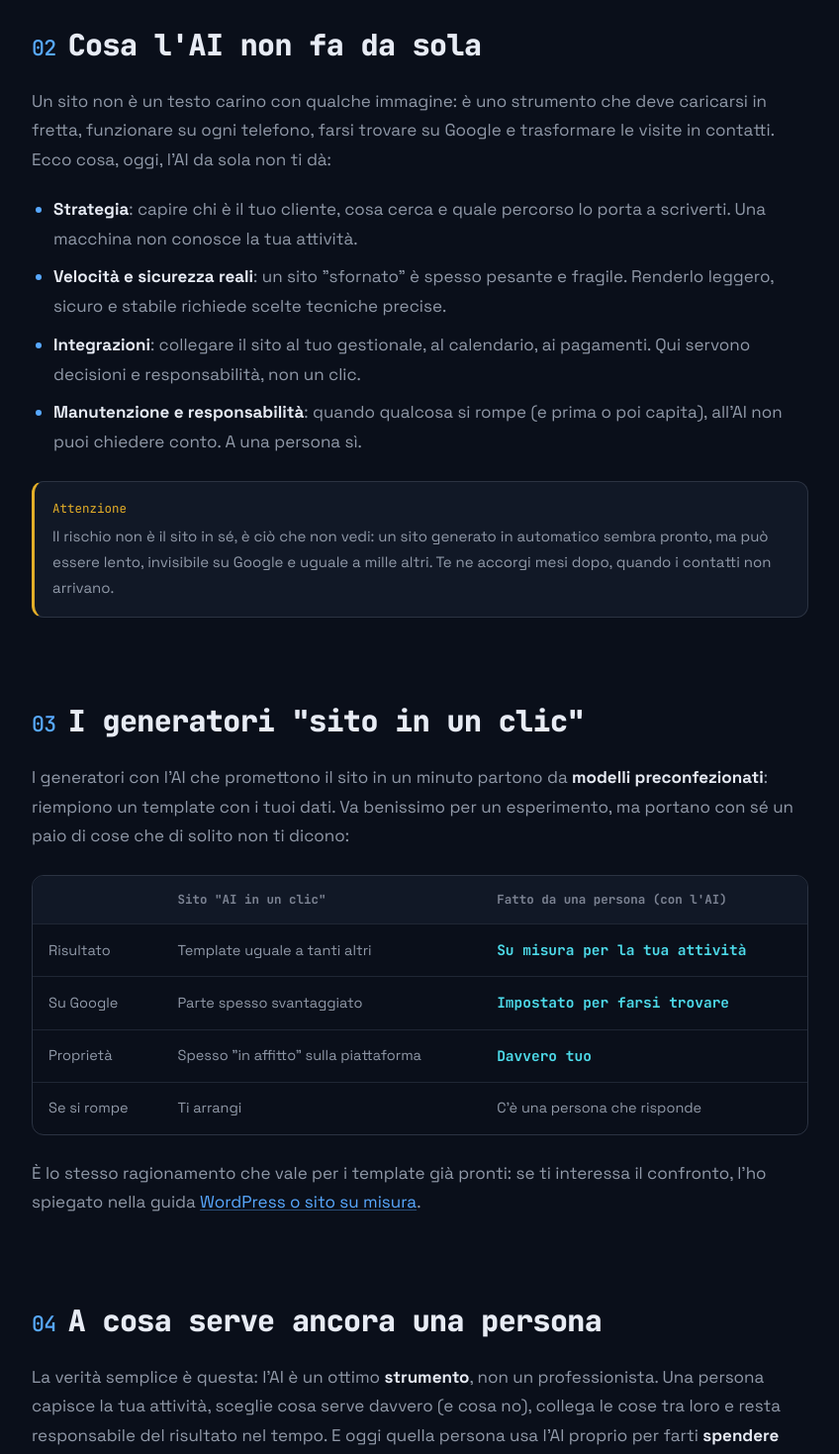
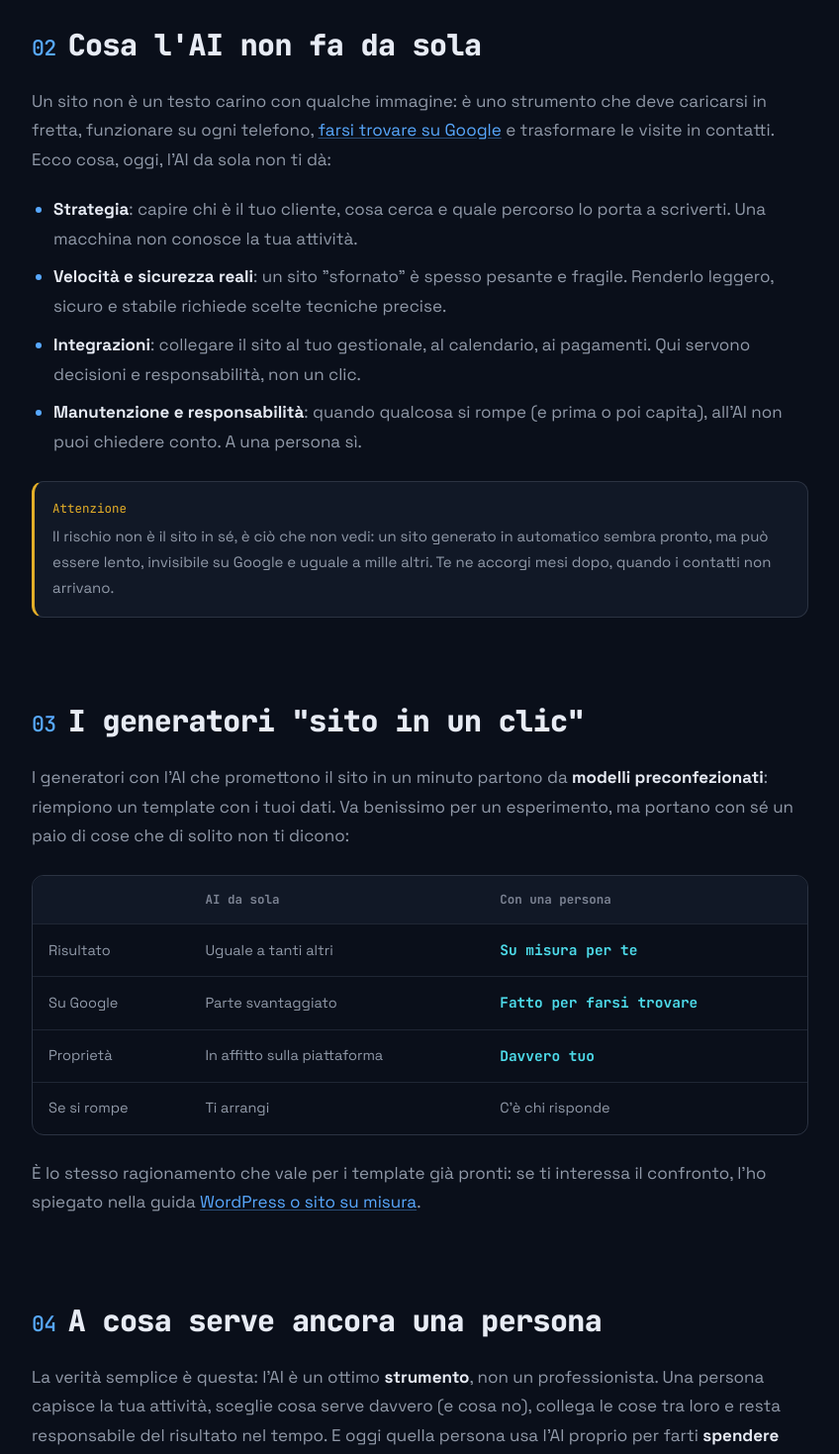
Before and after one commit to alessiopesit-boop/alessiopes-web, an Angular app: page /blog/ai-per-fare-un-sito-web in a window 1280 px wide. Shown: the part 1140-2609 px from the top of the page at 99% size, without its empty margins (338-1186 px from the left). Built offline with nearby package versions, Linux system fonts and the light colour scheme.

Commit message:
fix(blog): tabelle adattive su mobile, FAQ AI allineata al registro, link interni e rifiniture

```diff
--- a/src/app/core/blog.data.ts
+++ b/src/app/core/blog.data.ts
@@ -205,7 +205,7 @@ export const ARTICLES: Article[] = [
     h1: "L'AI può farmi il sito da sola? Cosa cambia (e cosa no)",
     dek: "Generatori e ChatGPT sembrano fare tutto in un clic. Cosa fa bene l'AI, cosa non sa fare da sola e perché un sito che funziona ha ancora bisogno di una persona che sa cosa sta facendo.",
     description:
-      "L'AI può farmi il sito? Cosa fa davvero l'intelligenza artificiale, cosa non fa da sola e perché per un sito veloce, sicuro e che porta contatti serve ancora una persona.",
+      "L'AI può farmi il sito? Cosa fa davvero l'intelligenza artificiale, cosa non fa da sola e perché per un sito veloce e sicuro serve ancora una persona.",
     category: 'Guida · Scelte',
     crumb: "L'AI mi fa il sito?",
     datePublished: '2026-09-16',
--- a/src/app/pages/blog/ai-per-fare-un-sito-web/ai-per-fare-un-sito-web.html
+++ b/src/app/pages/blog/ai-per-fare-un-sito-web/ai-per-fare-un-sito-web.html
@@ -12,7 +12,7 @@
   <p>In tutti questi casi l'AI è una marcia in più. Il punto è un altro: sono attività che <strong>accelerano</strong> il lavoro, non lo sostituiscono.</p>
 
   <h2 id="cosa-non-fa"><span class="num mono">02</span>Cosa l'AI non fa da sola</h2>
-  <p>Un sito non è un testo carino con qualche immagine: è uno strumento che deve caricarsi in fretta, funzionare su ogni telefono, farsi trovare su Google e trasformare le visite in contatti. Ecco cosa, oggi, l'AI da sola non ti dà:</p>
+  <p>Un sito non è un testo carino con qualche immagine: è uno strumento che deve caricarsi in fretta, funzionare su ogni telefono, <a routerLink="/blog/farsi-trovare-su-google">farsi trovare su Google</a> e trasformare le visite in contatti. Ecco cosa, oggi, l'AI da sola non ti dà:</p>
   <ul>
     <li><strong>Strategia</strong>: capire chi è il tuo cliente, cosa cerca e quale percorso lo porta a scriverti. Una macchina non conosce la tua attività.</li>
     <li><strong>Velocità e sicurezza reali</strong>: un sito "sfornato" è spesso pesante e fragile. Renderlo leggero, sicuro e stabile richiede scelte tecniche precise.</li>
@@ -32,20 +32,20 @@
   <div class="art-table">
     <table>
       <thead>
-        <tr><th></th><th scope="col">Sito "AI in un clic"</th><th scope="col">Fatto da una persona (con l'AI)</th></tr>
+        <tr><th></th><th scope="col">AI da sola</th><th scope="col">Con una persona</th></tr>
       </thead>
       <tbody>
-        <tr><th scope="row">Risultato</th><td>Template uguale a tanti altri</td><td><span class="hl">Su misura per la tua attività</span></td></tr>
-        <tr><th scope="row">Su Google</th><td>Parte spesso svantaggiato</td><td><span class="hl">Impostato per farsi trovare</span></td></tr>
-        <tr><th scope="row">Proprietà</th><td>Spesso "in affitto" sulla piattaforma</td><td><span class="hl">Davvero tuo</span></td></tr>
-        <tr><th scope="row">Se si rompe</th><td>Ti arrangi</td><td>C'è una persona che risponde</td></tr>
+        <tr><th scope="row">Risultato</th><td>Uguale a tanti altri</td><td><span class="hl">Su misura per te</span></td></tr>
+        <tr><th scope="row">Su Google</th><td>Parte svantaggiato</td><td><span class="hl">Fatto per farsi trovare</span></td></tr>
+        <tr><th scope="row">Proprietà</th><td>In affitto sulla piattaforma</td><td><span class="hl">Davvero tuo</span></td></tr>
+        <tr><th scope="row">Se si rompe</th><td>Ti arrangi</td><td>C'è chi risponde</td></tr>
       </tbody>
     </table>
   </div>
   <p>È lo stesso ragionamento che vale per i template già pronti: se ti interessa il confronto, l'ho spiegato nella guida <a routerLink="/blog/wordpress-o-sito-su-misura">WordPress o sito su misura</a>.</p>
 
   <h2><span class="num mono">04</span>A cosa serve ancora una persona</h2>
-  <p>La verità semplice è questa: l'AI è un ottimo <strong>strumento</strong>, non un professionista. Una persona capisce la tua attività, sceglie cosa serve davvero (e cosa no), collega le cose tra loro e resta responsabile del risultato nel tempo. E oggi quella persona usa l'AI proprio per farti <strong>spendere meno e andare più veloce</strong>, non per venderti aria.</p>
+  <p>La verità semplice è questa: l'AI è un ottimo <strong>strumento</strong>, non un professionista. Una persona capisce la tua attività, sceglie cosa serve davvero (e cosa no), collega le cose tra loro e resta responsabile del risultato nel tempo. E oggi quella persona usa l'AI proprio per farti <strong>spendere meno e andare più veloce</strong>, non per venderti aria. È lo stesso approccio che trovi nella pagina <a routerLink="/servizi">servizi e prezzi</a>.</p>
 
   <blockquote class="pullquote">
     <p>L'AI ti dà un sito in cinque minuti. Ti serve una persona per avere il sito giusto, che ti fa trovare e ti porta clienti.</p>
@@ -72,7 +72,7 @@
     </details>
     <details>
       <summary>Un sito fatto con l'AI si posiziona su Google? <span class="pm">+</span></summary>
-      <div class="ans">Non per magia. Comparire su Google dipende da contenuti pensati per chi cerca, struttura corretta, velocità e collegamenti: cose da impostare con criterio. Un sito sfornato in automatico di solito parte svantaggiato proprio qui. Ne parlo nella guida <a routerLink="/blog/farsi-trovare-su-google">farsi trovare su Google</a>.</div>
+      <div class="ans">Non per magia. Comparire su Google dipende da contenuti pensati per chi cerca, struttura corretta, velocità e collegamenti: cose da impostare con criterio. Un sito sfornato in automatico di solito parte svantaggiato proprio qui.</div>
     </details>
   </div>
 
--- a/src/app/pages/blog/quando-rifare-il-sito-web/quando-rifare-il-sito-web.html
+++ b/src/app/pages/blog/quando-rifare-il-sito-web/quando-rifare-il-sito-web.html
@@ -5,7 +5,7 @@
   <h2 id="segnali"><span class="num mono">01</span>I segnali che è ora di rifarlo</h2>
   <p>Se ti riconosci in due o tre di questi punti, il sito ti sta già frenando:</p>
   <ul>
-    <li><strong>Da telefono si vede male</strong>: testo minuscolo, si scrolla di lato, i pulsanti sono difficili da toccare. Oggi la maggior parte delle visite arriva da smartphone.</li>
+    <li><strong>Da telefono si vede male</strong>: testo minuscolo, si scrolla di lato, i pulsanti sono difficili da toccare. Oggi gran parte delle visite arriva da smartphone.</li>
     <li><strong>È lento</strong>: ci mette secondi ad aprirsi. Chi cerca non aspetta, chiude e va dal concorrente.</li>
     <li><strong>Ha un aspetto datato</strong>: si capisce a colpo d'occhio che è di dieci anni fa, e questo intacca la fiducia.</li>
     <li><strong>Non ti trova nessuno su Google</strong>: cerchi la tua attività e non compari, o compari male.</li>
@@ -19,7 +19,7 @@
   <ul>
     <li><strong>Credibilità</strong>: per molti il sito è il primo biglietto da visita. Se sembra trascurato, l'attività sembra trascurata.</li>
     <li><strong>Visite perse</strong>: lentezza e mobile mal gestito fanno scappare le persone prima ancora di leggerti.</li>
-    <li><strong>Google che ti penalizza</strong>: velocità e resa su telefono contano per il posizionamento. Un sito vecchio parte indietro.</li>
+    <li><strong>Google che ti valuta peggio</strong>: velocità e resa su telefono pesano sul posizionamento, e un sito vecchio parte in svantaggio. Qui spiego come <a routerLink="/blog/farsi-trovare-su-google">farsi trovare su Google</a>.</li>
   </ul>
 
   <div class="callout note">
--- a/src/styles.css
+++ b/src/styles.css
@@ -838,6 +838,11 @@ body:has(.cookie) .cfg-sticky { display: none; }
 /* prima colonna = intestazione di riga (th scope="row"): stesso look delle celle dati */
 .art-table tbody th { font-weight: 400; color: var(--muted); }
 .art-table .hl { color: var(--accent-2); font-weight: 700; font-family: var(--mono); }
+/* Su telefono la tabella si adatta e va a capo invece di scrollare di lato. */
+@media (max-width: 560px) {
+  .art-table table { min-width: 0; font-size: 13.5px; }
+  .art-table th, .art-table td { padding: 9px 11px; }
+}
 
 /* citazione */
 .pullquote { position: relative; margin: 36px 0; padding: 48px 32px 28px 34px; border: 1px solid var(--line);
```
